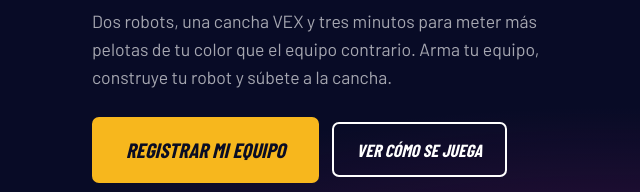
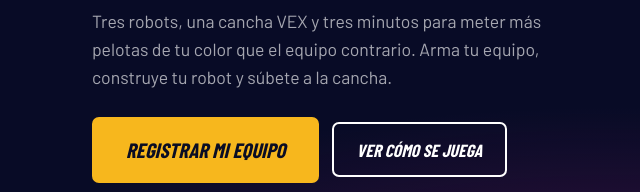
Before and after one commit to aortiz-UTVAM/Robot_Futbol_page, a plain HTML site: page index.html in a window 1280 px wide. Shown: the part 441-633 px from the top of the page, 20-660 px from the left. Drawn offline with nearby package versions, Linux system fonts and the light colour scheme; a web font is replaced by a local one.

Commit message:
Update index.html

```diff
--- a/index.html
+++ b/index.html
@@ -188,7 +188,7 @@ footer{border-top:2px solid var(--edge);background:rgba(8,11,38,.7);padding:2.5r
         <span class="ribbon">Carrera de Mecatrónica</span>
       </div>
       <h1>Torneo de Robofútbol <em>Relámpago</em></h1>
-      <p class="sub">Dos robots, una cancha VEX y tres minutos para meter más pelotas de tu color que el equipo contrario. Arma tu equipo, construye tu robot y súbete a la cancha.</p>
+      <p class="sub">Tres robots, una cancha VEX y tres minutos para meter más pelotas de tu color que el equipo contrario. Arma tu equipo, construye tu robot y súbete a la cancha.</p>
       <div class="hero-cta">
         <a class="btn gold big" href="#registro">Registrar mi equipo</a>
         <a class="btn" href="#como-se-juega">Ver cómo se juega</a>
```
